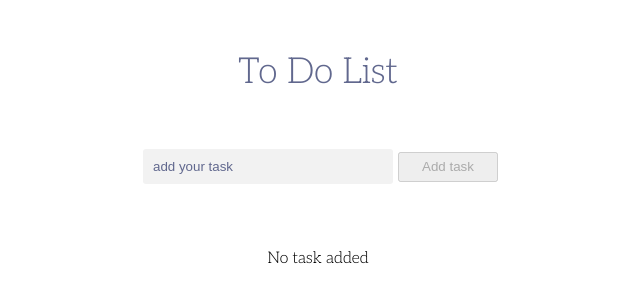
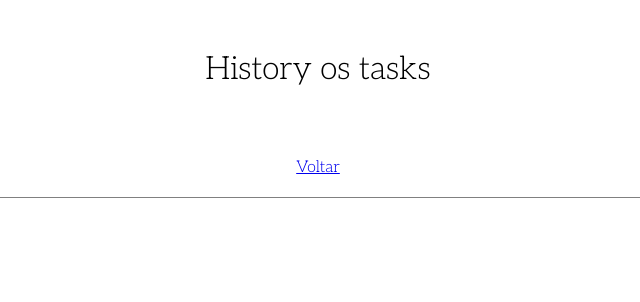
Before and after one commit to victorsbit/desafio-todolist, a React (Create React App) app: page /history in a window 1280 px wide. Shown: the top 302 px of the page, without its empty margins (322-962 px from the left). Built offline with nearby package versions, Linux system fonts and the light colour scheme.

Commit message:
feat: add context so data can persist between pages

```diff
--- a/package.json
+++ b/package.json
@@ -9,6 +9,7 @@
     "react": "^18.2.0",
     "react-dom": "^18.2.0",
     "react-id-generator": "^3.0.2",
+    "react-router-dom": "^5.3.4",
     "react-scripts": "5.0.1",
     "uuidv4": "^6.2.13",
     "web-vitals": "^2.1.4"
--- a/src/App.js
+++ b/src/App.js
@@ -1,94 +1,28 @@
-import React, { useEffect, useState } from 'react';
-import TodoList from './components/TodoList';
-import { v4 as uuid } from 'uuid';
-import './App.css';
+import React, { useState } from 'react';
+import { Route, Switch } from 'react-router-dom';
+import History from './pages/History';
+import Home from './pages/Home';
+import HistoryContext from './context/HistoryContext';
 
 function App() {
-  const [disabled, setDisabled] = useState(true);
-  const [todoList, setTodoList] = useState([]);
-  const [inputValue, setInputValue] = useState('');
-  const [currChange, setCurrChange] = useState([]);
+  const [historyList, setHistoryList] = useState([]);
+  const [taskList, setTaskList] = useState([]);
 
-
-  useEffect(() => {
-    if (inputValue.length > 0) {
-      setDisabled(false);
-    } else {
-      setDisabled(true);
-    }
-  }, [inputValue]);
-
-  const handleInputChange = ({target}) => setInputValue(target.value);
-
-  const addTask = (e) => {
-    e.preventDefault();
-
-    const id = uuid();
-    const updatedList = [...todoList, { id, content: inputValue, status: 'pending' }];
-
-    setTodoList(updatedList);
-    setCurrChange([...currChange, `task "${inputValue}" added to the list`]);
-    setInputValue('');
-  }
-
-  const removeTask = (task, index) => {
-    const updatedList = todoList.filter((_currTask, currIndex) => currIndex !== index);
-
-    setTodoList(updatedList);
-    setCurrChange([...currChange, `task "${task}" removed from the list`]);
-  }
-
-  const modifyTask = (task) => {
-    let updatedList = [];
-
-    if (task.status === 'pending') {
-      updatedList = todoList.map((currTask) => {
-        if (currTask.id === task.id) return { ...task, status: 'done' };
-
-        return currTask;
-      });
-
-      setCurrChange([...currChange, `task "${task.content}" marked as finished`]);
-    }
-
-    if (task.status === 'done') {
-      updatedList = todoList.map((currTask) => {
-        if (currTask.id === task.id) return { ...task, status: 'pending' };
-
-        return currTask;
-      });
-
-      setCurrChange([...currChange, `task "${task.content}" marked as pending`]);
-    }
-
-    setTodoList(updatedList);
+  const contextValue = {
+    historyList,
+    setHistoryList,
+    taskList,
+    setTaskList
   }
 
   return (
-    <section className='main-container'>
-      <h1>To Do List</h1>
-      <form onSubmit={addTask}>
-        <input
-          type='text'
-          onChange={handleInputChange}
-          value={inputValue}
-          placeholder='add your task'
-        />
-        <button
-          type='submit'
-          disabled={disabled}
-        >
-          Add task
-        </button>
-      </form>
-      <span>{currChange[currChange.length - 1]}</span>
-      {
-        todoList.length === 0 ?
-          'No task added' :
-          <TodoList list={todoList} removeTask={removeTask} modifyTask={modifyTask} />
-      }
-    </section>
-  );
+    <HistoryContext.Provider value={contextValue}>
+      <Switch>
+        <Route exact path='/' component={Home} />
+        <Route exact path='/history' component={History} />
+      </Switch>
+    </HistoryContext.Provider>
+  )
 }
 
 export default App;
--- /dev/null
+++ b/src/context/HistoryContext.js
@@ -0,0 +1,5 @@
+import { createContext } from 'react';
+
+const HistoryContext = createContext();
+
+export default HistoryContext;
--- a/src/index.js
+++ b/src/index.js
@@ -1,7 +1,11 @@
 import React from 'react';
 import ReactDOM from 'react-dom/client';
+import { BrowserRouter } from 'react-router-dom';
+import App from './App';
 import './index.css';
-import App from './App';
 
 const root = ReactDOM.createRoot(document.getElementById('root'));
-root.render(<App />);
+root.render(
+  <BrowserRouter>
+    <App />
+  </BrowserRouter>);
--- /dev/null
+++ b/src/pages/History.css
@@ -0,0 +1,40 @@
+.history-container {
+  align-items: center;
+  background-color: var(--primary);
+  display: flex;
+  flex-direction: column;
+  height: 100vh;
+  width: 100vw;
+}
+
+.history-container ul {
+  border: solid 1px gray;
+  width: 900px;
+}
+
+.history-container ul div {
+  border-bottom: solid gray 1px;
+  display: flex;
+  justify-content: space-between;
+  width: 100%;
+}
+
+.history-container ul li {
+  border-bottom: solid gray 1px;
+  display: flex;
+  justify-content: space-between;
+  padding: 15px;
+}
+
+.history-container ul:last-child {
+  border-bottom: none;
+}
+
+.history-container h1 {
+  margin: 50px;
+}
+
+.back-home {
+  border: none;
+  margin: 20px;
+}
--- a/src/pages/History.js
+++ b/src/pages/History.js
@@ -0,0 +1,22 @@
+import React, { useContext } from "react";
+import { Link } from "react-router-dom";
+import HistoryContext from "../context/HistoryContext";
+import './History.css';
+
+function History() {
+  const { historyList } = useContext(HistoryContext);
+
+  return (
+    <main className="history-container">
+      <h1>History os tasks</h1>
+      <Link className="back-home" to="/">Voltar</Link>
+      <ul>
+        {historyList.map((history, index) => (
+          <li key={`${index}-${history}`}>{history}</li>
+        ))}
+      </ul>
+    </main>
+  )
+}
+
+export default History;
--- /dev/null
+++ b/src/pages/Home.js
@@ -0,0 +1,98 @@
+import React, { useContext, useEffect, useState } from 'react';
+import TodoList from '../components/TodoList';
+import { v4 as uuid } from 'uuid';
+import HistoryContext from '../context/HistoryContext';
+import { Link } from 'react-router-dom';
+import './Home.css';
+
+function Home() {
+  const [disabled, setDisabled] = useState(true);
+  const [inputValue, setInputValue] = useState('');
+  const { taskList, setTaskList, historyList, setHistoryList } = useContext(HistoryContext);
+
+  useEffect(() => {
+    if (inputValue.length > 0) {
+      setDisabled(false);
+    } else {
+      setDisabled(true);
+    }
+  }, [inputValue]);
+
+  useEffect(() => setHistoryList(historyList), [historyList, setHistoryList]);
+
+  const handleInputChange = ({target}) => setInputValue(target.value);
+
+  const addTask = (e) => {
+    e.preventDefault();
+
+    const id = uuid();
+    const updatedList = [...taskList, { id, content: inputValue, status: 'pending' }];
+
+    setTaskList(updatedList);
+    setHistoryList([...historyList, `task "${inputValue}" added to the list`]);
+    setInputValue('');
+  }
+
+  const removeTask = (task, index) => {
+    const updatedList = taskList.filter((_currTask, currIndex) => currIndex !== index);
+
+    setTaskList(updatedList);
+    setHistoryList([...historyList, `task "${task}" removed from the list`]);
+  }
+
+  const modifyTask = (task) => {
+    let updatedList = [];
+
+    if (task.status === 'pending') {
+      updatedList = taskList.map((currTask) => {
+        if (currTask.id === task.id) return { ...task, status: 'done' };
+
+        return currTask;
+      });
+
+      setHistoryList([...historyList, `task "${task.content}" marked as finished`]);
+    }
+
+    if (task.status === 'done') {
+      updatedList = taskList.map((currTask) => {
+        if (currTask.id === task.id) return { ...task, status: 'pending' };
+
+        return currTask;
+      });
+
+      setHistoryList([...historyList, `task "${task.content}" marked as pending`]);
+    }
+
+    setTaskList(updatedList);
+  }
+
+  return (
+    <section className='main-container'>
+      <h1>To Do List</h1>
+      <form onSubmit={addTask}>
+        <input
+          type='text'
+          onChange={handleInputChange}
+          value={inputValue}
+          placeholder='add your task'
+        />
+        <button
+          type='submit'
+          disabled={disabled}
+        >
+          Add task
+        </button>
+      </form>
+      <span>{historyList[historyList.length - 1]}</span>
+      {
+        taskList.length === 0 ?
+          'No task added' :
+          <TodoList list={taskList} removeTask={removeTask} modifyTask={modifyTask} />
+      }
+      <br />
+      <Link to='/history'>View history</Link>
+    </section>
+  );
+}
+
+export default Home;
```
Also changed, not shown: src/pages/Home.css (renamed from src/App.css), 1 other file (tests, documents, lock files or other folders).
